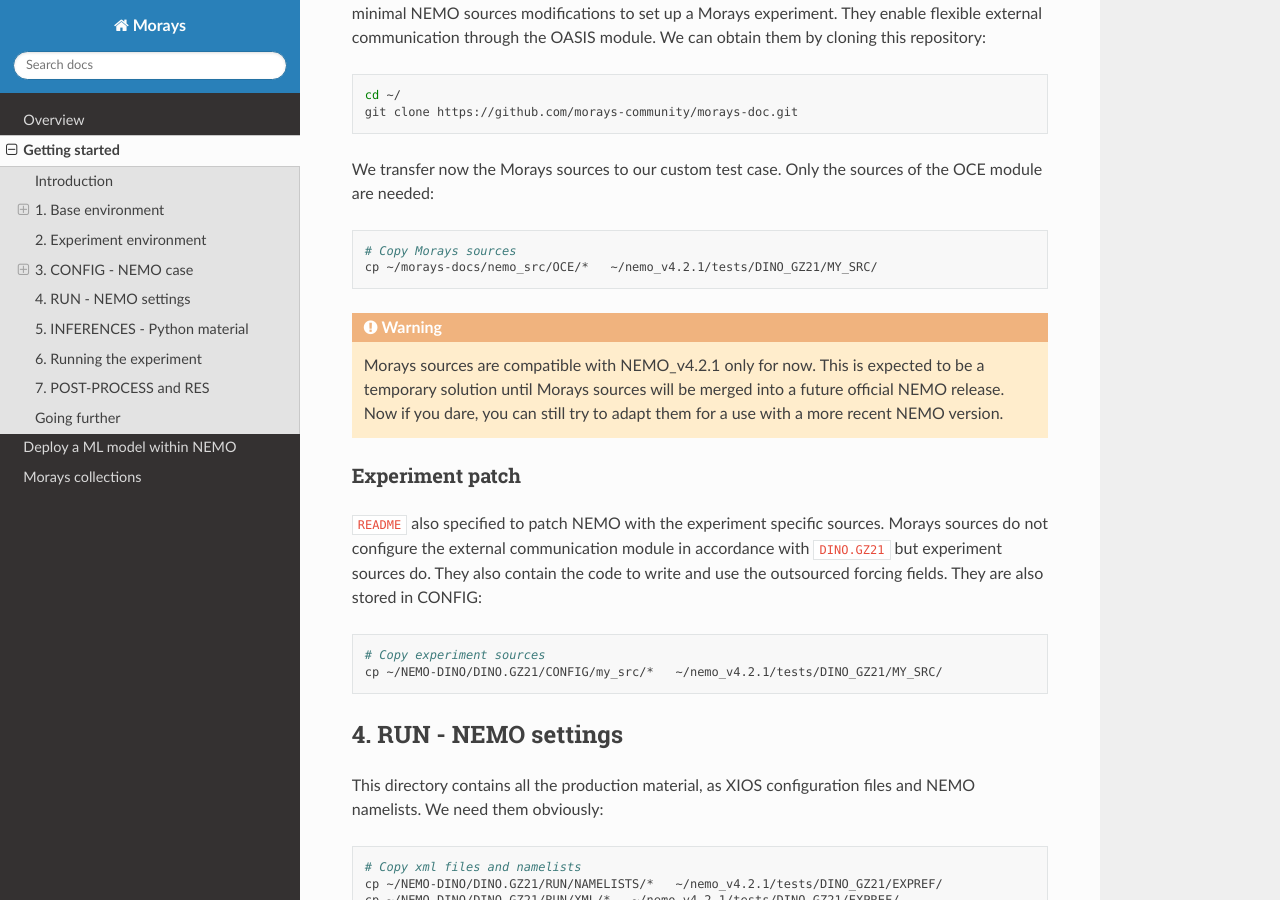
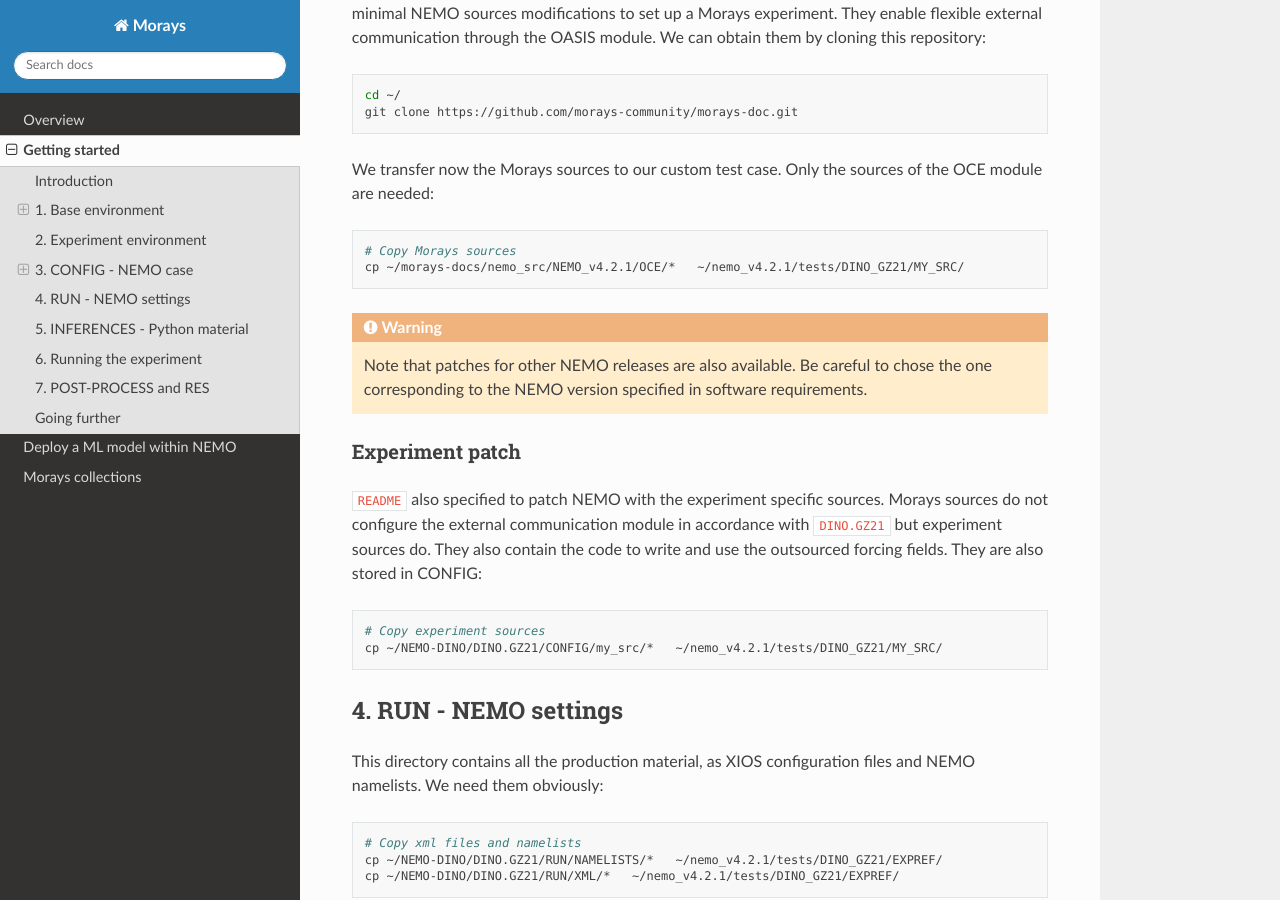
Before and after one commit to morays-community/morays-doc, a Sphinx documentation site: the page built from docs/source/getting_started.rst, in a window 1280 px wide and 900 px high, scrolled down 4751 px. Built offline with Sphinx 7.4.7 and the Read the Docs theme 2.0.0, drawn with Linux system fonts in a browser that asks for light colours.

Commit message:
new structure for Morays patches

```diff
--- a/docs/source/getting_started.rst
+++ b/docs/source/getting_started.rst
@@ -222,9 +222,10 @@
 .. code-block:: bash
 
     # Copy Morays sources
-    cp ~/morays-docs/nemo_src/OCE/*   ~/nemo_v4.2.1/tests/DINO_GZ21/MY_SRC/
+    cp ~/morays-docs/nemo_src/NEMO_v4.2.1/OCE/*   ~/nemo_v4.2.1/tests/DINO_GZ21/MY_SRC/
 
-.. warning:: Morays sources are compatible with NEMO_v4.2.1 only for now. This is expected to be a temporary solution until Morays sources will be merged into a future official NEMO release. Now if you dare, you can still try to adapt them for a use with a more recent NEMO version.
+.. warning:: Note that patches for other NEMO releases are also available. Be careful to chose the one corresponding to the NEMO version specified in software requirements.
+
 
 
 Experiment patch
--- a/docs/source/nemo.api_4.rst
+++ b/docs/source/nemo.api_4.rst
@@ -26,12 +26,12 @@
 Current NEMO4 releases do contain an OASIS module. However, it is encapsulated in the SBC module for coupled simulations with atmosphere models and cannot be used for other coupling purposes. Modifications of the NEMO4 sources are then required.
 
 
-Morays sources contain the abovementionned modifications of the NEMO4 code to create a flexible external communication module based on OASIS. Sources and details about modifications are available `here <https://github.com/morays-community/morays-doc/tree/main/nemo_src>`_. You just need to copy them in the ``MY_SRC`` directory of a NEMO4 config.
+Morays patches contain the abovementionned modifications of the NEMO4 code to create a flexible external communication module based on OASIS. Sources contained in patches and details about modifications are available `here <https://github.com/morays-community/morays-doc/tree/main/nemo_src>`_. You just need to copy them in the ``MY_SRC`` directory of a NEMO4 config.
 
 
 In one word, OASIS module is now independent and can be called by any other module to define coupling variables, send and receive them on demand. Exchange of 3D fields is now possible.
 
-.. warning:: Morays sources are compatible with NEMO_v4.2.1 only. This is expected to be a temporary solution until they are merged into future official NEMO releases.
+.. warning:: Different patches for different NEMO4 versions are available. This is expected to be a temporary solution until they are merged into future official NEMO releases.
 
 
 
```
Also changed, not shown: 12 other files.
